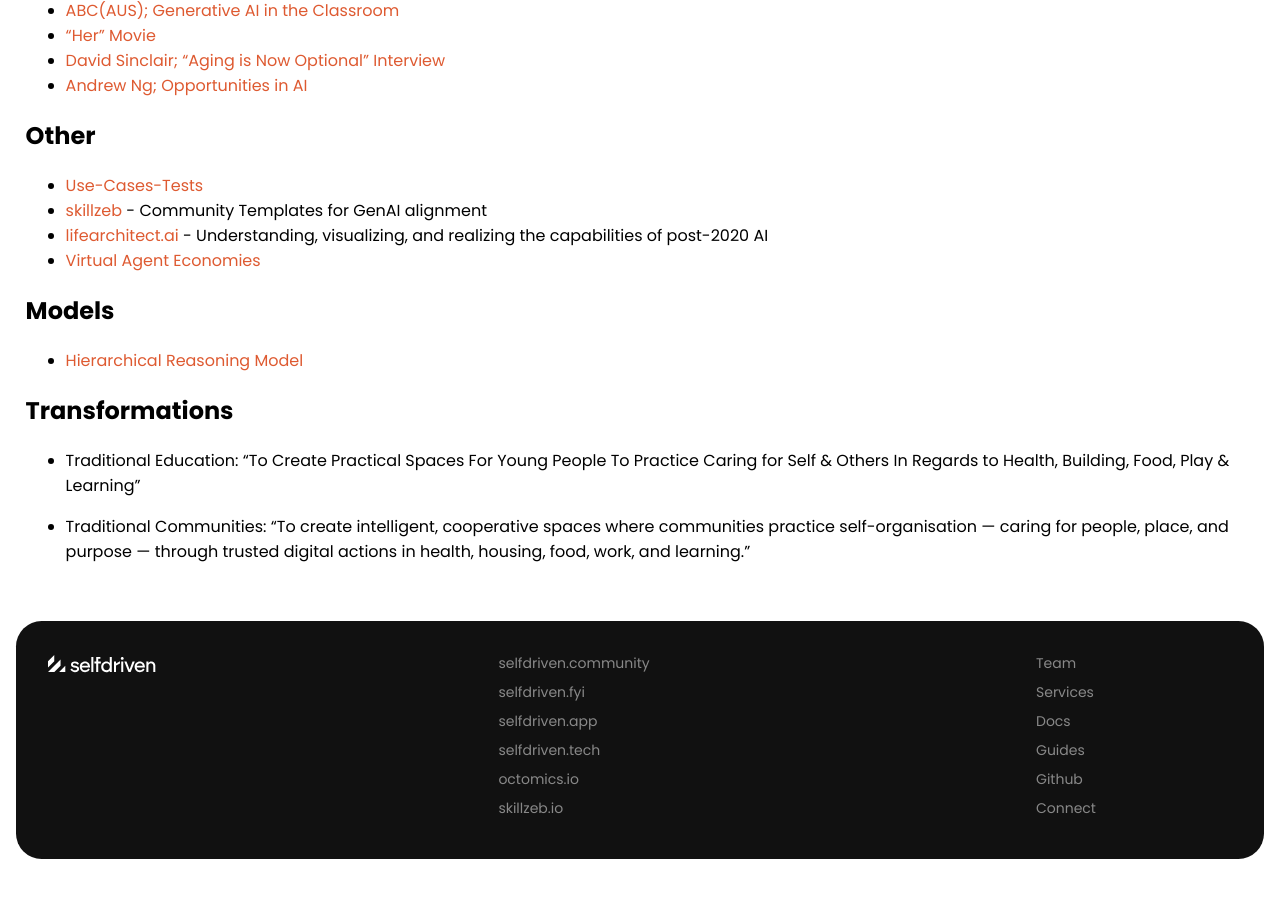
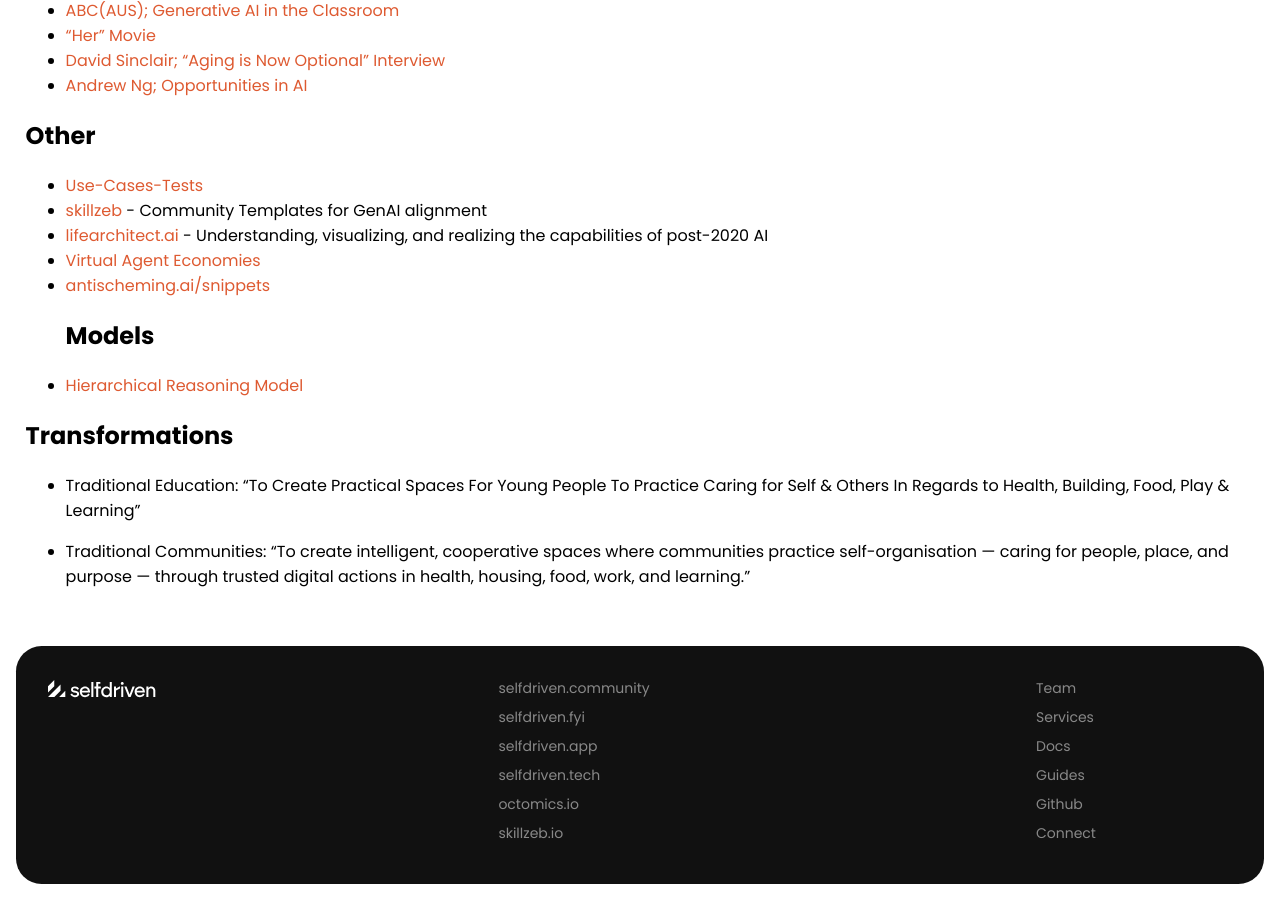
Before and after one commit to selfdriven-foundation/selfdriven-ai, a Jekyll site: the page built from docs/pages/research.md, in a window 1280 px wide and 900 px high, scrolled down 1311 px. Built offline with Jekyll 4.4.1, drawn with Linux system fonts in a browser that asks for light colours; before the commit the page ends 2186 px from its top, so only the background shows below that.

Commit message:
Update research.md

```diff
--- a/docs/pages/research.md
+++ b/docs/pages/research.md
@@ -59,7 +59,7 @@
 - [skillzeb](https://skillseb.io) - Community Templates for GenAI alignment
 - [lifearchitect.ai](https://lifearchitect.ai) - Understanding, visualizing, and realizing the capabilities of post-2020 AI
 - [Virtual Agent Economies](https://arxiv.org/html/2509.10147v1)
-
+- [antischeming.ai/snippets](https://www.antischeming.ai/snippets)
 ## Models
 - [Hierarchical Reasoning Model](https://github.com/sapientinc/HRM)
 
```
